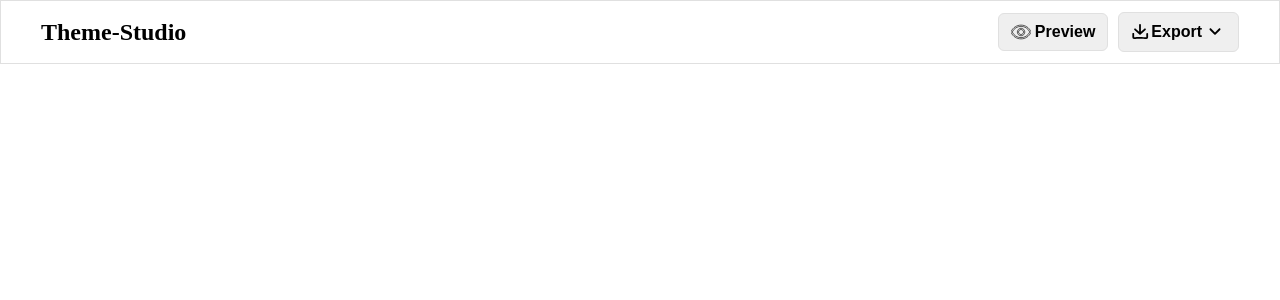
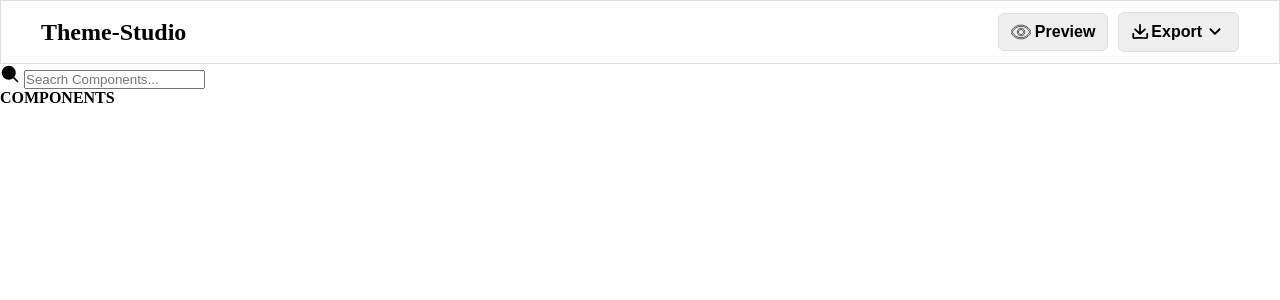
Before and after one commit to codekushall/Theme-Studio, a React (Vite) app: page / in a window 1280 px wide. Shown: the top 300 px of the page. Built offline with nearby package versions, Linux system fonts and the light colour scheme.

Commit message:
icons added

```diff
--- a/src/components/icon/Icon.tsx
+++ b/src/components/icon/Icon.tsx
@@ -76,3 +76,28 @@ export const DownloadIcon = ({ size = 20, color = "", className }: IconProps) =>
     </g>
   </svg>
 );
+export const SearchIcon = ({ size = 20, color = "", className }: IconProps) => (
+  <svg
+    width={size}
+    height={size}
+    fill={color}
+    className={className}
+    viewBox="0 0 24 24" xmlns="http://www.w3.org/2000/svg">
+    <g id="SVGRepo_bgCarrier" stroke-width="0"></g>
+    <g
+      id="SVGRepo_tracerCarrier"
+      stroke-linecap="round"
+      stroke-linejoin="round"
+    ></g>
+    <g id="SVGRepo_iconCarrier">
+      {" "}
+      <path
+        d="M15.7955 15.8111L21 21M18 10.5C18 14.6421 14.6421 18 10.5 18C6.35786 18 3 14.6421 3 10.5C3 6.35786 6.35786 3 10.5 3C14.6421 3 18 6.35786 18 10.5Z"
+        stroke="#000000"
+        stroke-width="2"
+        stroke-linecap="round"
+        stroke-linejoin="round"
+      ></path>{" "}
+    </g>
+  </svg>
+);
--- a/src/components/sidebar/Sidebar.tsx
+++ b/src/components/sidebar/Sidebar.tsx
@@ -1,7 +1,10 @@
+import { SearchIcon } from "../icon/Icon";
+
 const SideBar: React.FC = () => {
     return (
         <div>
-
+        <SearchIcon /> <input  type="fill" placeholder="Seacrh Components..."/>
+        <h4>COMPONENTS</h4>
         </div>
     );
 };
--- a/src/routes/__root.tsx
+++ b/src/routes/__root.tsx
@@ -1,11 +1,13 @@
 import { createRootRoute, Outlet } from "@tanstack/react-router";
 import { TanStackRouterDevtools } from "@tanstack/react-router-devtools";
 import Navbar from "../components/layout/navbar/Navbar";
+import SideBar from "../components/sidebar/Sidebar";
 
 const RootLayout = () => (
   <>
     <Navbar />
     <Outlet />
+    <SideBar />
     <TanStackRouterDevtools />
   </>
 );
```
